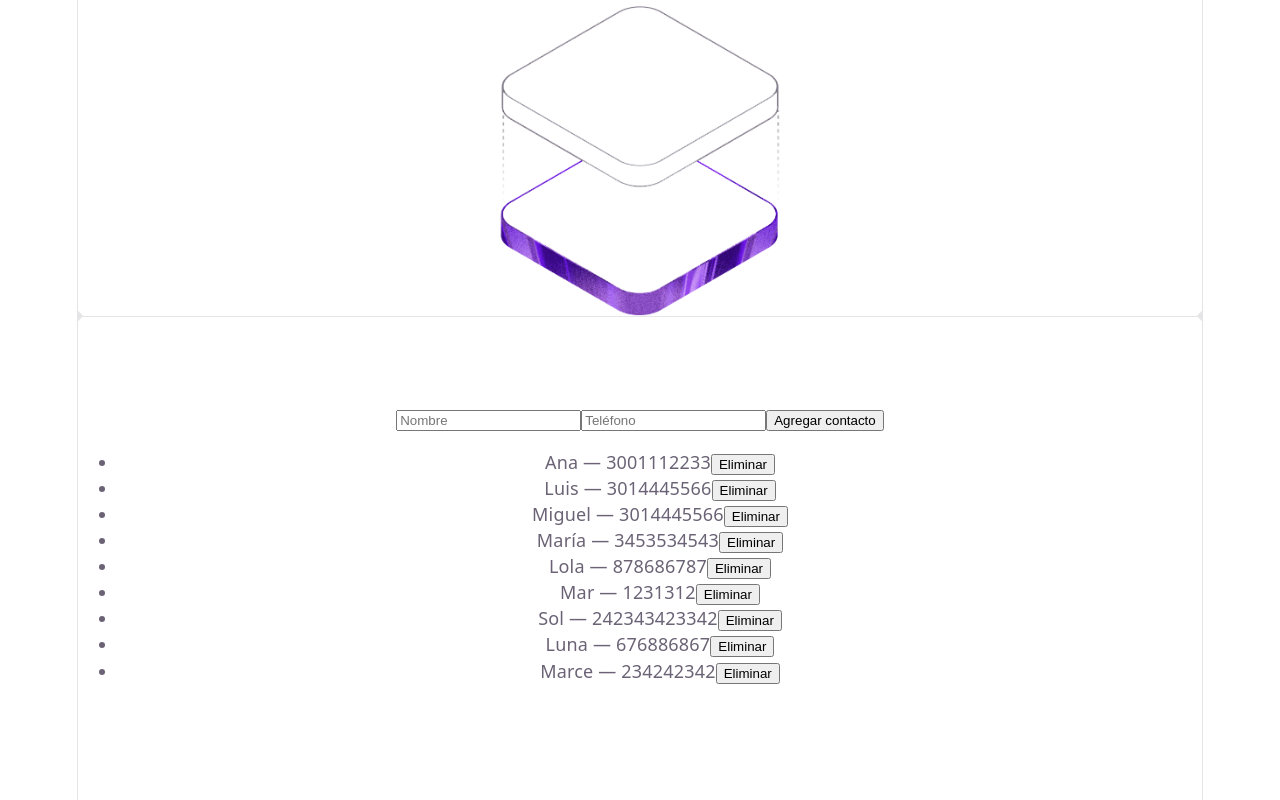
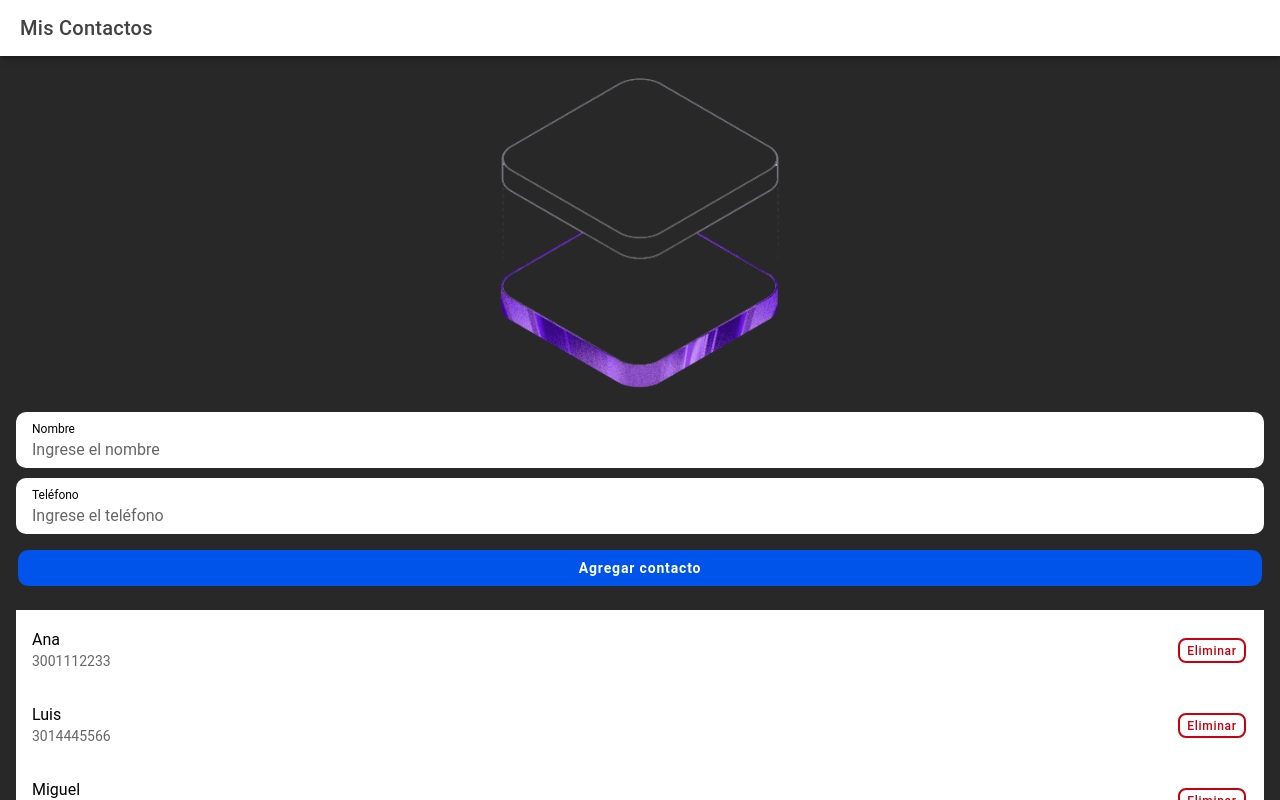
Before and after one commit to davidalvarezrestrepo/TrabajosDesarrolloWebPaMoviles, a React (Vite) app in the folder challegue1/: page / in a window 1280 px wide. Built offline with nearby package versions, Linux system fonts and the light colour scheme.

Commit message:
feat(practica-01): app Mis Contactos con Ionic + Capacitor Android

```diff
--- a/challegue1/package.json
+++ b/challegue1/package.json
@@ -10,6 +10,11 @@
     "preview": "vite preview"
   },
   "dependencies": {
+    "@capacitor/android": "^8.5.2",
+    "@capacitor/cli": "^8.5.2",
+    "@capacitor/core": "^8.5.2",
+    "@ionic/react": "^9.0.3",
+    "@ionic/react-router": "^9.0.3",
     "react": "^19.2.8",
     "react-dom": "^19.2.8"
   },
--- a/challegue1/src/App.css
+++ b/challegue1/src/App.css
@@ -1,191 +1,47 @@
-.counter {
-  font-size: 16px;
-  padding: 5px 10px;
-  border-radius: 5px;
-  color: var(--accent);
-  background: var(--accent-bg);
-  border: 2px solid transparent;
-  transition: border-color 0.3s;
-  margin-bottom: 24px;
-
-  &:hover {
-    border-color: var(--accent-border);
-  }
-  &:focus-visible {
-    outline: 2px solid var(--accent);
-    outline-offset: 2px;
-  }
-}
 .hero-image {
   width: 300px;
   max-width: 100%;
   height: auto;
   display: block;
-  margin: 0 auto;
+  margin: 0 auto 24px;
 }
 
-.hero {
-  position: relative;
-
-  .base,
-  .framework,
-  .vite {
-    inset-inline: 0;
-    margin: 0 auto;
-  }
-
-  .base {
-    width: 170px;
-    position: relative;
-    z-index: 0;
-  }
-
-  .framework,
-  .vite {
-    position: absolute;
-  }
-
-  .framework {
-    z-index: 1;
-    top: 34px;
-    height: 28px;
-    transform: perspective(2000px) rotateZ(300deg) rotateX(44deg) rotateY(39deg)
-      scale(1.4);
-  }
-
-  .vite {
-    z-index: 0;
-    top: 107px;
-    height: 26px;
-    width: auto;
-    transform: perspective(2000px) rotateZ(300deg) rotateX(40deg) rotateY(39deg)
-      scale(0.8);
-  }
+ion-content {
+  --background: #282828;
 }
 
-#center {
-  display: flex;
-  flex-direction: column;
-  gap: 25px;
-  place-content: center;
-  place-items: center;
-  flex-grow: 1;
 
-  @media (max-width: 1024px) {
-    padding: 32px 20px 24px;
-    gap: 18px;
-  }
+/* Botón principal */
+.btn-agregar {
+  margin-top: 16px;
+  margin-bottom: 24px;
+  --border-radius: 10px;
+  --box-shadow: none;
+  font-weight: 600;
+  text-transform: none;
 }
 
-#next-steps {
-  display: flex;
-  border-top: 1px solid var(--border);
-  text-align: left;
-
-  & > div {
-    flex: 1 1 0;
-    padding: 32px;
-    @media (max-width: 1024px) {
-      padding: 24px 20px;
-    }
-  }
-
-  .icon {
-    margin-bottom: 16px;
-    width: 22px;
-    height: 22px;
-  }
-
-  @media (max-width: 1024px) {
-    flex-direction: column;
-    text-align: center;
-  }
+/* Elementos de los contactos */
+ion-item {
+  --background: #ffffff;
+  --border-radius: 10px;
+  --inner-border-width: 0;
+  margin-bottom: 10px;
 }
 
-#docs {
-  border-right: 1px solid var(--border);
-
-  @media (max-width: 1024px) {
-    border-right: none;
-    border-bottom: 1px solid var(--border);
-  }
+/* Texto del contacto */
+ion-label h2 {
+  font-weight: 600;
+  margin-bottom: 4px;
 }
 
-#next-steps ul {
-  list-style: none;
-  padding: 0;
-  display: flex;
-  gap: 8px;
-  margin: 32px 0 0;
-
-  .logo {
-    height: 18px;
-  }
-
-  a {
-    color: var(--text-h);
-    font-size: 16px;
-    border-radius: 6px;
-    background: var(--social-bg);
-    display: flex;
-    padding: 6px 12px;
-    align-items: center;
-    gap: 8px;
-    text-decoration: none;
-    transition: box-shadow 0.3s;
-
-    &:hover {
-      box-shadow: var(--shadow);
-    }
-    .button-icon {
-      height: 18px;
-      width: 18px;
-    }
-  }
-
-  @media (max-width: 1024px) {
-    margin-top: 20px;
-    flex-wrap: wrap;
-    justify-content: center;
-
-    li {
-      flex: 1 1 calc(50% - 8px);
-    }
-
-    a {
-      width: 100%;
-      justify-content: center;
-      box-sizing: border-box;
-    }
-  }
+ion-label p {
+  color: #666;
 }
 
-#spacer {
-  height: 88px;
-  border-top: 1px solid var(--border);
-  @media (max-width: 1024px) {
-    height: 48px;
-  }
+/* Botón eliminar */
+ion-item ion-button {
+  --border-radius: 8px;
+  text-transform: none;
+  font-weight: 500;
 }
-
-.ticks {
-  position: relative;
-  width: 100%;
-
-  &::before,
-  &::after {
-    content: '';
-    position: absolute;
-    top: -4.5px;
-    border: 5px solid transparent;
-  }
-
-  &::before {
-    left: 0;
-    border-left-color: var(--border);
-  }
-  &::after {
-    right: 0;
-    border-right-color: var(--border);
-  }
-}
--- a/challegue1/src/App.tsx
+++ b/challegue1/src/App.tsx
@@ -1,4 +1,44 @@
+import {
+  IonContent,
+  IonHeader,
+  IonPage,
+  IonTitle,
+  IonToolbar,
+} from '@ionic/react'
+
 import './App.css'
+import hero from './assets/hero.png'
+
+interface Props {
+  children: React.ReactNode;
+}
+
+function App({ children }: Props) {
+  return (
+    <IonPage>
+      <IonHeader>
+        <IonToolbar>
+          <IonTitle>Mis Contactos</IonTitle>
+        </IonToolbar>
+      </IonHeader>
+
+      <IonContent className="ion-padding">
+        <img
+          src={hero}
+          alt="Imagen principal de la aplicación"
+          className="hero-image"
+        />
+
+        {children}
+      </IonContent>
+    </IonPage>
+  )
+}
+
+export default App
+
+
+/*import './App.css'
 import hero from './assets/hero.png'
 
 function App() {
@@ -20,3 +60,4 @@ function App() {
 }
 
 export default App
+*/
--- a/challegue1/src/ListaContactos.tsx
+++ b/challegue1/src/ListaContactos.tsx
@@ -1,3 +1,12 @@
+import { useState } from 'react';
+import {
+  IonButton,
+  IonInput,
+  IonItem,
+  IonLabel,
+  IonList,
+} from '@ionic/react';
+
 interface Contacto {
   id: string;
   nombre: string;
@@ -11,52 +20,69 @@ interface Props {
 }
 
 function ListaContactos({ contactos, onEliminar, onAgregar }: Props) {
-  function manejarEnvio(event: React.FormEvent<HTMLFormElement>) {
+  const [nombre, setNombre] = useState('');
+  const [telefono, setTelefono] = useState('');
+
+  function manejarEnvio(event: React.FormEvent) {
     event.preventDefault();
-
-    const formulario = event.currentTarget;
-
-    const nombre = formulario.nombre.value;
-    const telefono = formulario.telefono.value;
 
     onAgregar(nombre, telefono);
 
-    formulario.reset();
+    setNombre('');
+    setTelefono('');
   }
 
   return (
     <>
       <form onSubmit={manejarEnvio}>
-        <input
+        <IonItem>
+          <IonInput
+            label="Nombre"
+            labelPlacement="stacked"
             type="text"
-          name="nombre"
-          placeholder="Nombre"
+            placeholder="Ingrese el nombre"
+            value={nombre}
+            onIonInput={(event) => setNombre(event.detail.value ?? '')}
             required
           />
+        </IonItem>
 
-        <input
+        <IonItem>
+          <IonInput
+            label="Teléfono"
+            labelPlacement="stacked"
             type="tel"
-          name="telefono"
-          placeholder="Teléfono"
+            placeholder="Ingrese el teléfono"
+            value={telefono}
+            onIonInput={(event) => setTelefono(event.detail.value ?? '')}
             required
           />
+        </IonItem>
 
-        <button type="submit">
+        <IonButton expand="block" type="submit" className="btn-agregar">
         Agregar contacto
-        </button>
+        </IonButton>
       </form>
 
-      <ul>
+      <IonList>
         {contactos.map((contacto) => (
-          <li key={contacto.id}>
-            {contacto.nombre} — {contacto.telefono}
+          <IonItem key={contacto.id}>
+            <IonLabel>
+              <h2>{contacto.nombre}</h2>
+              <p>{contacto.telefono}</p>
+            </IonLabel>
 
-            <button onClick={() => onEliminar(contacto.id)}>
+            <IonButton
+              slot="end"
+              fill="outline"
+              color="danger"
+              onClick={() => onEliminar(contacto.id)}
+            >
               Eliminar
-            </button>
-          </li>
+            </IonButton>
+          </IonItem>
         ))}
-      </ul>
+      </IonList>
     </>
   );
 }
--- a/challegue1/src/index.css
+++ b/challegue1/src/index.css
@@ -1,111 +1,5 @@
-:root {
-  --text: #6b6375;
-  --text-h: #08060d;
-  --bg: #fff;
-  --border: #e5e4e7;
-  --code-bg: #f4f3ec;
-  --accent: #aa3bff;
-  --accent-bg: rgba(170, 59, 255, 0.1);
-  --accent-border: rgba(170, 59, 255, 0.5);
-  --social-bg: rgba(244, 243, 236, 0.5);
-  --shadow:
-    rgba(0, 0, 0, 0.1) 0 10px 15px -3px, rgba(0, 0, 0, 0.05) 0 4px 6px -2px;
-
-  --sans: system-ui, 'Segoe UI', Roboto, sans-serif;
-  --heading: system-ui, 'Segoe UI', Roboto, sans-serif;
-  --mono: ui-monospace, Consolas, monospace;
-
-  font: 18px/145% var(--sans);
-  letter-spacing: 0.18px;
-  color-scheme: light dark;
-  color: var(--text);
-  background: var(--bg);
-  font-synthesis: none;
-  text-rendering: optimizeLegibility;
-  -webkit-font-smoothing: antialiased;
-  -moz-osx-font-smoothing: grayscale;
-
-  @media (max-width: 1024px) {
-    font-size: 16px;
-  }
-}
-
-@media (prefers-color-scheme: dark) {
-  :root {
-    --text: #9ca3af;
-    --text-h: #f3f4f6;
-    --bg: #16171d;
-    --border: #2e303a;
-    --code-bg: #1f2028;
-    --accent: #c084fc;
-    --accent-bg: rgba(192, 132, 252, 0.15);
-    --accent-border: rgba(192, 132, 252, 0.5);
-    --social-bg: rgba(47, 48, 58, 0.5);
-    --shadow:
-      rgba(0, 0, 0, 0.4) 0 10px 15px -3px, rgba(0, 0, 0, 0.25) 0 4px 6px -2px;
-  }
-
-  #social .button-icon {
-    filter: invert(1) brightness(2);
-  }
-}
-
-#root {
-  width: 1126px;
-  max-width: 100%;
-  margin: 0 auto;
-  text-align: center;
-  border-inline: 1px solid var(--border);
-  min-height: 100svh;
-  display: flex;
-  flex-direction: column;
-  box-sizing: border-box;
-}
-
+html,
 body {
   margin: 0;
+  padding: 0;
 }
-
-h1,
-h2 {
-  font-family: var(--heading);
-  font-weight: 500;
-  color: var(--text-h);
-}
-
-h1 {
-  font-size: 56px;
-  letter-spacing: -1.68px;
-  margin: 32px 0;
-  @media (max-width: 1024px) {
-    font-size: 36px;
-    margin: 20px 0;
-  }
-}
-h2 {
-  font-size: 24px;
-  line-height: 118%;
-  letter-spacing: -0.24px;
-  margin: 0 0 8px;
-  @media (max-width: 1024px) {
-    font-size: 20px;
-  }
-}
-p {
-  margin: 0;
-}
-
-code,
-.counter {
-  font-family: var(--mono);
-  display: inline-flex;
-  border-radius: 4px;
-  color: var(--text-h);
-}
-
-code {
-  font-size: 15px;
-  line-height: 135%;
-  padding: 4px 8px;
-  background: var(--code-bg);
-}
--- a/challegue1/src/main.tsx
+++ b/challegue1/src/main.tsx
@@ -1,22 +1,32 @@
 import { StrictMode } from 'react'
 import { createRoot } from 'react-dom/client'
 import './index.css'
+
+import '@ionic/react/css/core.css';
+
+import '@ionic/react/css/normalize.css';
+import '@ionic/react/css/structure.css';
+import '@ionic/react/css/typography.css';
+import '@ionic/react/css/padding.css';
+import '@ionic/react/css/float-elements.css';
+import '@ionic/react/css/text-alignment.css';
+import '@ionic/react/css/text-transformation.css';
+import '@ionic/react/css/flex-utils.css';
+import '@ionic/react/css/display.css';
+
 import App from './App.tsx'
 import CargarContactos from './CargarContactos';
 import Loader from './Loader';
 import ListaContactos from './ListaContactos';
 
 
-/*function Contactos() {
-  const { contactos, cargando } = CargarContactos();
+import { IonApp, setupIonicReact } from '@ionic/react';
 
-  return (
-    <>
-      {cargando ? <Loader /> : <ListaContactos contactos={contactos} />}
-    </>
-  );
-}
-*/
+setupIonicReact();
+
+
+
+
 
 function Contactos() {
   const { contactos, setContactos, cargando } = CargarContactos();
@@ -50,13 +60,23 @@ function Contactos() {
   );
 }
 
-createRoot(document.getElementById('root')!).render(
+/*createRoot(document.getElementById('root')!).render(
   <StrictMode>
     <App />
     <Contactos />
   </StrictMode>,
 )
+*/
 
+createRoot(document.getElementById('root')!).render(
+  <StrictMode>
+    <IonApp>
+      <App>
+        <Contactos />
+      </App>
+    </IonApp>
+  </StrictMode>,
+)
 
 if ('serviceWorker' in navigator) {
   window.addEventListener('load', () => {
```
Also changed, not shown: challegue1/capacitor.config.ts (added, +9 -0 lines), 55 other files (tests, documents, lock files or other folders). Lines whose indentation alone changed are shown as unchanged.
